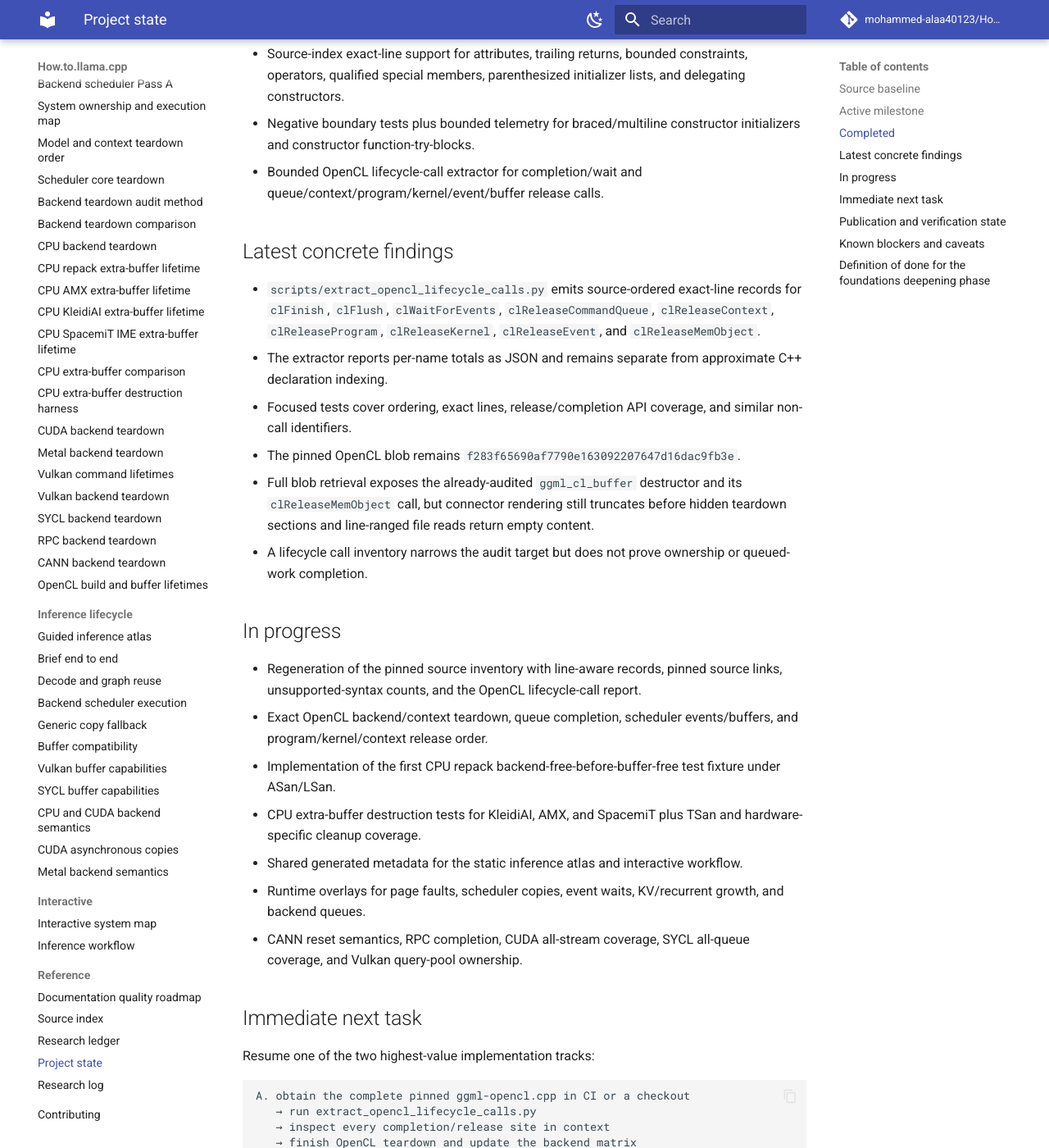
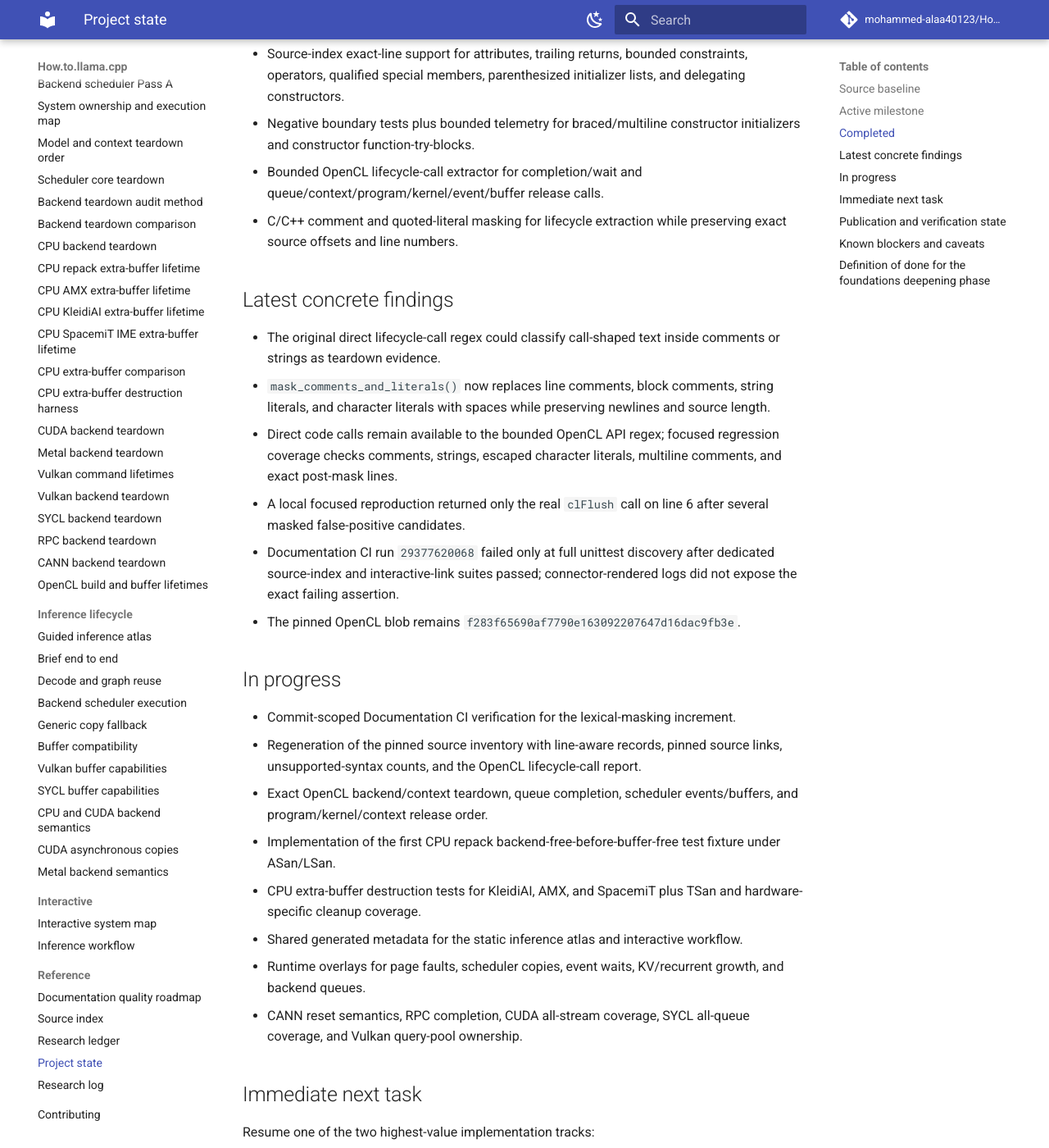
Before and after one commit to mohammed-alaa40123/How.to.llama.cpp, an MkDocs documentation site: the page built from docs/reference/project-state.md, in a window 1280 px wide and 1400 px high, scrolled down 1319 px. Shown: the whole window at 82% size. Built offline with MkDocs 1.6.1 and Material for MkDocs 9.7.7, drawn with Linux system fonts in a browser that asks for light colours; comment, search, counter and statistics services are not loaded; some of the changed text lies outside the part shown.

Commit message:
docs: update project state after OpenCL masking

````diff
--- a/docs/reference/project-state.md
+++ b/docs/reference/project-state.md
@@ -34,18 +34,20 @@ Read this file after the root README on every run. It is the compact checkpoint
 - Source-index exact-line support for attributes, trailing returns, bounded constraints, operators, qualified special members, parenthesized initializer lists, and delegating constructors.
 - Negative boundary tests plus bounded telemetry for braced/multiline constructor initializers and constructor function-try-blocks.
 - Bounded OpenCL lifecycle-call extractor for completion/wait and queue/context/program/kernel/event/buffer release calls.
+- C/C++ comment and quoted-literal masking for lifecycle extraction while preserving exact source offsets and line numbers.
 
 ## Latest concrete findings
 
-- `scripts/extract_opencl_lifecycle_calls.py` emits source-ordered exact-line records for `clFinish`, `clFlush`, `clWaitForEvents`, `clReleaseCommandQueue`, `clReleaseContext`, `clReleaseProgram`, `clReleaseKernel`, `clReleaseEvent`, and `clReleaseMemObject`.
-- The extractor reports per-name totals as JSON and remains separate from approximate C++ declaration indexing.
-- Focused tests cover ordering, exact lines, release/completion API coverage, and similar non-call identifiers.
+- The original direct lifecycle-call regex could classify call-shaped text inside comments or strings as teardown evidence.
+- `mask_comments_and_literals()` now replaces line comments, block comments, string literals, and character literals with spaces while preserving newlines and source length.
+- Direct code calls remain available to the bounded OpenCL API regex; focused regression coverage checks comments, strings, escaped character literals, multiline comments, and exact post-mask lines.
+- A local focused reproduction returned only the real `clFlush` call on line 6 after several masked false-positive candidates.
+- Documentation CI run `29377620068` failed only at full unittest discovery after dedicated source-index and interactive-link suites passed; connector-rendered logs did not expose the exact failing assertion.
 - The pinned OpenCL blob remains `f283f65690af7790e163092207647d16dac9fb3e`.
-- Full blob retrieval exposes the already-audited `ggml_cl_buffer` destructor and its `clReleaseMemObject` call, but connector rendering still truncates before hidden teardown sections and line-ranged file reads return empty content.
-- A lifecycle call inventory narrows the audit target but does not prove ownership or queued-work completion.
 
 ## In progress
 
+- Commit-scoped Documentation CI verification for the lexical-masking increment.
 - Regeneration of the pinned source inventory with line-aware records, pinned source links, unsupported-syntax counts, and the OpenCL lifecycle-call report.
 - Exact OpenCL backend/context teardown, queue completion, scheduler events/buffers, and program/kernel/context release order.
 - Implementation of the first CPU repack backend-free-before-buffer-free test fixture under ASan/LSan.
@@ -59,7 +61,8 @@ Read this file after the root README on every run. It is the compact checkpoint
 Resume one of the two highest-value implementation tracks:
 
 ```text
-A. obtain the complete pinned ggml-opencl.cpp in CI or a checkout
+A. verify the lexical-masking Documentation CI run
+   → obtain the complete pinned ggml-opencl.cpp in CI or a checkout
    → run extract_opencl_lifecycle_calls.py
    → inspect every completion/release site in context
    → finish OpenCL teardown and update the backend matrix
@@ -72,19 +75,21 @@ B. implement the admitted CPU repack MUL_MAT fixture
 
 ## Publication and verification state
 
-- Work is published in PR #1 from branch `automation/backend-teardown-audit-method`; the PR remains open and mergeable.
-- Added detailed note `logs/research/2026-07-15/0251-opencl-lifecycle-call-extractor.md`.
-- This increment requires its own commit-scoped Documentation CI run.
+- Work is published in PR #1 from branch `automation/backend-teardown-audit-method`; the PR was open and mergeable before this increment.
+- Added detailed note `logs/research/2026-07-15/0351-opencl-lifecycle-lexical-masking.md`.
+- The prior head's Documentation CI run `29377620068` completed with failure isolated to the full discovery guard.
+- The lexical-masking head requires its own commit-scoped Documentation CI result.
 - Full local checkout validation remains unavailable because direct GitHub DNS resolution is blocked in this runtime.
-- Direct Pages checks remain unavailable, and branch-only content cannot deploy until PR #1 merges.
+- Direct Pages checks remain unavailable through the local script, and branch-only content cannot deploy until PR #1 merges.
 
 ## Known blockers and caveats
 
 - **Pinned regeneration blocker:** no usable local pinned llama.cpp checkout is available, so the source index and OpenCL lifecycle report could not be regenerated here.
 - **Large upstream file blocker:** connector blob rendering truncates the pinned OpenCL file; line-ranged reads return empty content and exact hidden teardown functions remain unavailable.
 - **Local validation blocker:** direct cloning fails with `Could not resolve host: github.com`; full local Python tests, strict MkDocs build, and `check_site.sh` require a usable checkout. GitHub-hosted Documentation CI is the authoritative validation path for this branch.
-- **Pages verification blocker:** direct live-site checks are unavailable, and branch-only documentation cannot deploy until PR #1 merges.
-- **Lifecycle-extractor caveat:** selected direct API calls are navigation evidence only; comments/macros/wrappers, ownership, error paths, and semantic ordering still require human source review.
+- **CI blocker:** run `29377620068` failed in full unittest discovery, but the exact assertion was absent from the available decoded-log rendering. The new masking tests and commit-scoped run are the next diagnostic signal.
+- **Pages verification blocker:** branch-added content cannot deploy until PR #1 merges; live response verification must be recorded separately from strict-build success.
+- **Lifecycle-extractor caveat:** selected direct API calls are navigation evidence only; ownership, error paths, macro wrappers, preprocessor-disabled code, raw strings, and semantic ordering still require human source review.
 - **Source-index caveat:** same-line standard attributes, trailing-return definitions, bounded same-line constraints, bounded operators, qualified out-of-class special members, and bounded parenthesized member/delegating constructor initializer lists are recognized. Braced and multiline constructor initializers and constructor function-try-blocks remain intentionally omitted from navigation but are counted as bounded candidates.
 - **Telemetry caveat:** unsupported-syntax counts are prioritization signals, not parser-completeness metrics, and may undercount or overcount unusual C++ forms.
 - **Harness caveat:** a skipped hardware-gated path is not evidence that the lifetime ordering passed.
````
Also changed, not shown: other parts of docs/reference/project-state.md (+1 -1 lines).
